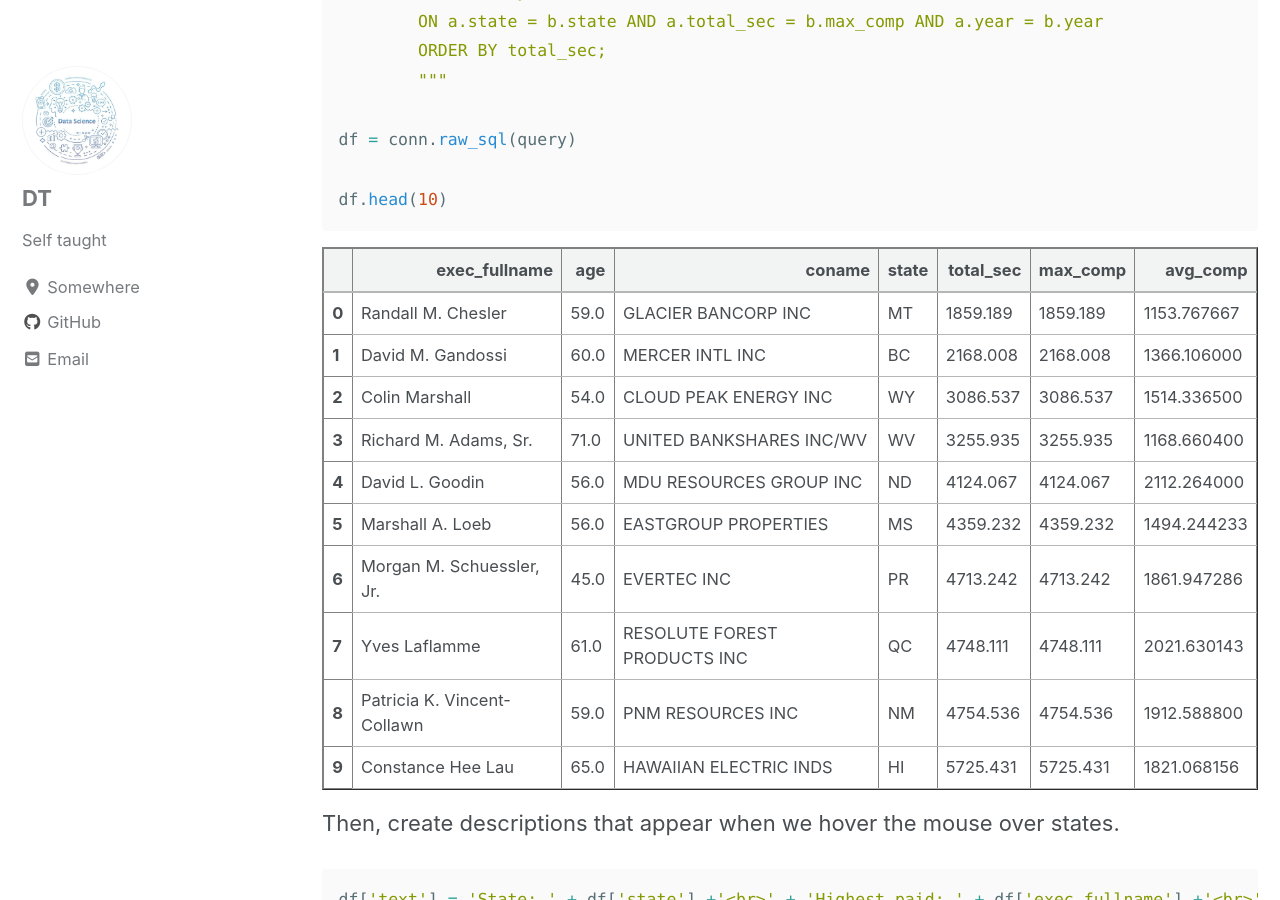
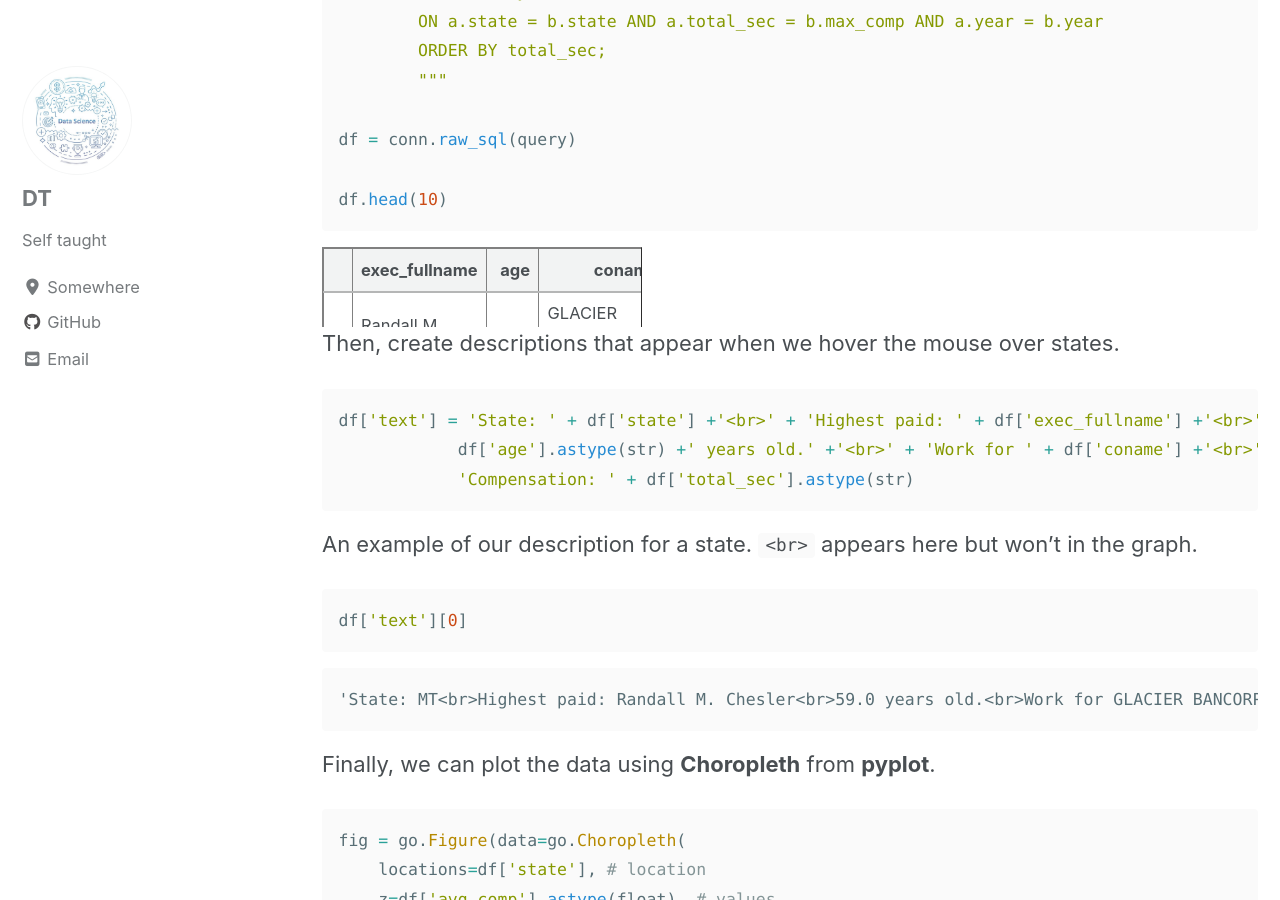
Before and after one commit to DanTran-DS/DanTran-DS.github.io, a Jekyll site: the page built from _posts/2019-11-23-CEO-Comp.md, in a window 1280 px wide and 900 px high, scrolled down 23012 px. Built offline with Jekyll 4.4.1, drawn with Linux system fonts in a browser that asks for light colours; cached includes are drawn as plain includes; nearby versions of some CDN libraries.

Commit message:
Update 2019-11-23-CEO-Comp.md

```diff
--- a/_posts/2019-11-23-CEO-Comp.md
+++ b/_posts/2019-11-23-CEO-Comp.md
@@ -1914,7 +1914,7 @@ df.head(10)
 
 
 
-<div>
+<div style="width:320px; height:80px; overflow:auto;">
 <style scoped>
     .dataframe tbody tr th:only-of-type {
         vertical-align: middle;
```
